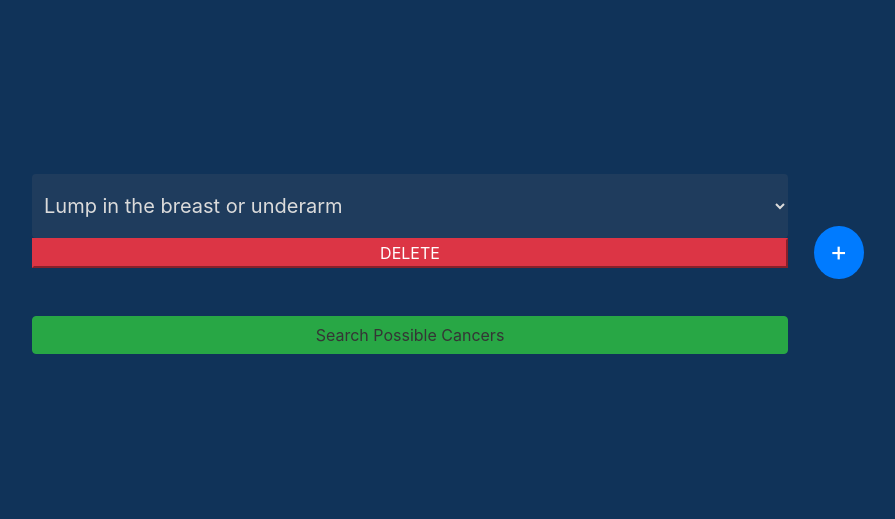
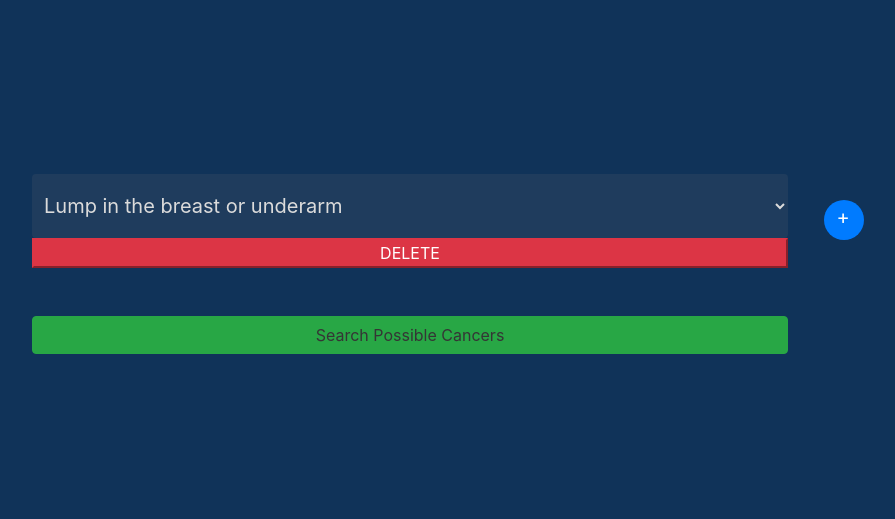
Before and after one commit to Manoj-E-S/DBMS-Medisight, a Flask app: page / in a window 1280 px wide. Shown: the part 142-661 px from the top of the page, without its empty margins (230-1125 px from the left). Run offline with Flask 3, Linux system fonts and the light colour scheme; some libraries are stand-ins or nearby versions.

Commit message:
add and delete done

```diff
--- a/static/css/main.css
+++ b/static/css/main.css
@@ -70,10 +70,11 @@ body {
 
 #addNewSymptomBtn {
     position: absolute;
+    width: 40px;
+    height: 40px;
     right: -10%;
-    bottom: 91px;
+    bottom: 130px;
     border-radius: 100%;
-    font-size: 27px;
     display: flex;
     align-self: center;
     justify-self: center;
@@ -81,6 +82,17 @@ body {
     border-style: none;
 }
 
+.addNewSymptomBtnContent{
+    padding: 0;
+    font-size: 20px;
+    width: 20px;
+    height: 20px;
+    position: relative;
+    left: -3px;
+    top: -4px;
+}
+
+
 #searchCancers {
     margin-bottom: 1rem;
     margin-top: 1rem;
--- a/static/js/enterSymptoms.js
+++ b/static/js/enterSymptoms.js
@@ -10,4 +10,6 @@ $(".del-symptom-btn").click((event) => {
     var symptomDivId = $(`#${buttonId}`).prev().attr("id");
     $(`#${buttonId}`).remove();
     $(`#${symptomDivId}`).remove();
+    socket.emit('decrementSelectElementCount');
+    window.location.reload();
 });
--- a/templates/enterSymptoms.html
+++ b/templates/enterSymptoms.html
@@ -66,7 +66,7 @@
                 </select>
                 <button class="btn-danger del-symptom-btn" type="button" id="{{'delSymptomBtn' ~ i}}">DELETE</button>
             {% endfor %}
-            <button class="btn-primary" type="button" id="addNewSymptomBtn">+</button>
+            <button class="btn-primary" type="button" id="addNewSymptomBtn"><span class = "addNewSymptomBtnContent">+</span></button>
             <input class="btn btn-success" type="submit" value="Search Possible Cancers" id="searchCancers">
         </form>
     </div>
```
Also changed, not shown: templates/showCancers.html (added, +29 -0 lines), static/js/showCancers.js (added).
